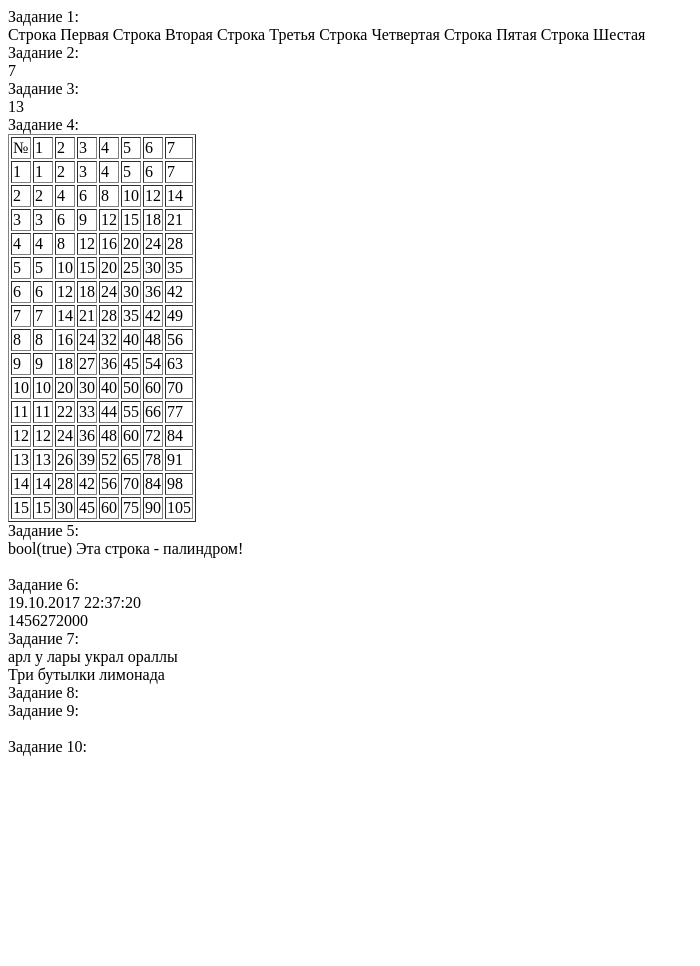
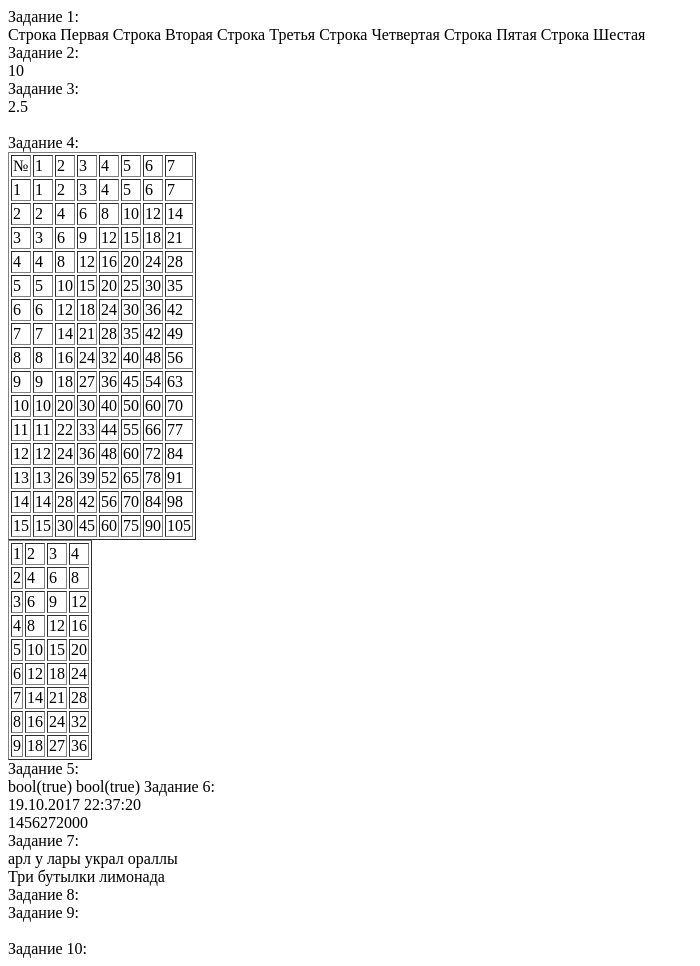
Before and after one commit to DudalovAS17/homework_loftschool, a PHP site: page /homework_2_index.php in a window 1280 px wide. Shown: the whole page, without its empty margins (0-700 px from the left). Before the commit the page ends 756 px from the top, so only its background shows below. Run offline with PHP 8.4, Linux system fonts and the light colour scheme.

Commit message:
third commit

```diff
--- a/homework_2_functions.php
+++ b/homework_2_functions.php
@@ -15,24 +15,42 @@ function task1($mas, $tre)
 
 function task2($arr, $arith)
 {
-    for ($i = 1, $G = $arr[0]; $i < count($arr); $i++) {
+    $str=join($arr);
+    $str_new=str_replace('.', '', $str);
+    if (ctype_digit($str_new) & is_string($arith)) {
         switch ($arith) {
             case '+':
-                $G += $arr[$i];
+                for ($i = 1, $G = $arr[0]; $i < count($arr); $i++) {
+                    $G += $arr[$i];
+                }
                 break;
             case '-':
-                $G -= $arr[$i];
+                for ($i = 1, $G = $arr[0]; $i < count($arr); $i++) {
+                    $G -= $arr[$i];
+                }
                 break;
             case '*':
-                $G *= $arr[$i];
+                for ($i = 1, $G = $arr[0]; $i < count($arr); $i++) {
+                    $G *= $arr[$i];
+                }
                 break;
             case '/':
-                $G /= $arr[$i];
+                $zero=array_search(0, $arr);
+                if ($zero!=0) {
+                    echo 'Делениие на ноль!';
+                } else {
+                    for ($i = 1, $G = $arr[0]; $i < count($arr); $i++) {
+                        $G /= $arr[$i];
+                    }
+                }
+
                 break;
             default:
-                echo 'Введете корректную арифметическую операцию: +,-,*,/' . '<br/>';
+                echo 'Введите корректную арифметическую операцию: +,-,*,/' . '<br/>';
                 break;
         }
+    } else {
+        echo "Внимание! Первый аргумент - массив из чисел, второй - строка, содержащая +,-,* или /." . '<br/>';
     }
     echo $G . '<br/>';
 }
@@ -41,31 +59,57 @@ function task2($arr, $arith)
 function task3()
 {
     $args=func_get_args();
-    for ($i=1; $i<count($args); $i++) {
-        $mas[]=$args[$i];
+    $mas=array_slice($args, 1);
+    $str=join($mas);
+    $str_new=str_replace('.', '', $str);
+    if (ctype_digit($str_new) & is_string($args[0])) {
+        task2($mas, $args[0]);
+    } else {
+        echo 'Внимание! Первый аргумент - операция +,-,* или /, остальные - числа.';
     }
-    task2($mas, $args[0]);
 }
+
 
 
 
 function task4($numb1, $numb2)
 {
     if (is_int($numb1) & is_int($numb2)) {
-        for ($i=1,  $n=''; $i<=$numb1; $i++) {
-            for ($j=1, $k="<td>" . $j*$i . "</td>", $p=''; $j<=$numb2; $j++) {
-                $p = $p .  "<td>" . $j . "</td>";
-                $k = $k . "<td>" . $i*$j . "</td>";
+        echo '<table border=\"1\"><tr><td>№</td>';
+        for ($p=1; $p<=$numb2; $p++) {
+            echo '<td>' . $p . '</td>';
+        }
+        echo '</tr>';
+
+        for ($i=1; $i<=$numb1; $i++) {
+            echo '<tr><td>' . $i . '</td>';
+            for ($j=1; $j<=$numb2; $j++) {
+                echo '<td>' . $i*$j . '</td>';
             }
-            $n=$n . "<tr>" . $k . "</tr>";
+            echo '</tr>';
         }
-        $t="<tr>" . "<td> № </td>" . $p . "</tr>" . $n;
-        echo "<table border=\"1\"> $t </table>";
+        echo '</tr>';
+        echo '</table>';
     } else {
         echo "Внимание! Аргументы функции должны быть целыми числами";
     }
 }
-
+function task_4($numb1, $numb2)
+{
+    if (is_int($numb1) & is_int($numb2)) {
+        echo '<table border=\"1\">';
+        for ($i=1; $i<=$numb1; $i++) {
+            echo '<tr>';
+            for ($j=1; $j<=$numb2; $j++) {
+                echo '<td>' . $i*$j . '</td>';
+            }
+            echo '</tr>';
+        }
+        echo '</table>';
+    } else {
+        echo "Внимание! Аргументы функции должны быть целыми числами";
+    }
+}
 
 
 function task5($str)
@@ -80,14 +124,20 @@ function task5($str)
     }
 }
 
-function task5_1($t)
+function task5_1($str)
 {
-    if ($t==true) {
-        echo "Эта строка - палиндром!" . '<br/>';
+    $str=mb_strtolower($str);
+    $str=str_replace(' ', '', $str);
+
+    preg_match_all('/./us', $str, $array);
+    $str_new=join('', array_reverse($array[0]));
+    if ($str==$str_new) {
+        return true;
     } else {
-        echo "Эта строка - НЕ палиндром!" . '<br/>';
+        return false;
     }
 }
+
 
 
 function task9($file_name)
--- a/homework_2_index.php
+++ b/homework_2_index.php
@@ -12,40 +12,43 @@ $arr[]="Строка Шестая";
 echo task1($arr, true) . '<br/>';
 
 echo "Задание 2:"  . '<br/>';
-$mas=array(1,2,4);
-task2($mas, "+");
+$mas=array(100,5,2);
+task2($mas, "/");
 
-echo "Задание 3:"  . '<br/>';
-task3('+', 3, 1, 2, 3, 4);
+echo "Задание 3:" . '<br/>';
+task3('/', 100, 5, 4, 2);
+echo '<br/>';
 
-echo "Задание 4:"  . '<br/>';
+echo "Задание 4:" . '<br/>';
 task4(15, 7);
+task_4(9, 4);
 
-echo "Задание 5:"  . '<br/>';
+echo "Задание 5:" . '<br/>';
 $func=task5("tTT yt tt");
 var_dump($func);
-echo task5_1($func) . '<br/>';
+$func_1=task5_1("ОЛО   лО");
+var_dump($func_1);
 
-echo "Задание 6:"  . '<br/>';
+echo "Задание 6:" . '<br/>';
 //Без функции.
 echo date('d.m.Y H:i:s') . '<br/>';
 echo mktime(0, 0, 0, 2, 24, 2016) . '<br/>';
 
-echo "Задание 7:"  . '<br/>';
+echo "Задание 7:" . '<br/>';
 //Без функции.
 $str='Карл у Клары украл Кораллы';
 echo str_replace('К', '', $str) . '<br/>';
 $str='Две бутылки лимонада';
 echo str_replace('Две', 'Три', $str) . '<br/>';
 
-echo "Задание 8:"  . '<br/>';
+echo "Задание 8:" . '<br/>';
 //Сказали не делать пока.
 
 
-echo "Задание 9:"  . '<br/>';
+echo "Задание 9:" . '<br/>';
 task9('file.txt');
 
-echo "Задание 10:"  . '<br/>';
+echo "Задание 10:" . '<br/>';
 //Без функции.
 $text = "Hello again!";
 $fp = fopen("anothertest.txt", "w");
```
